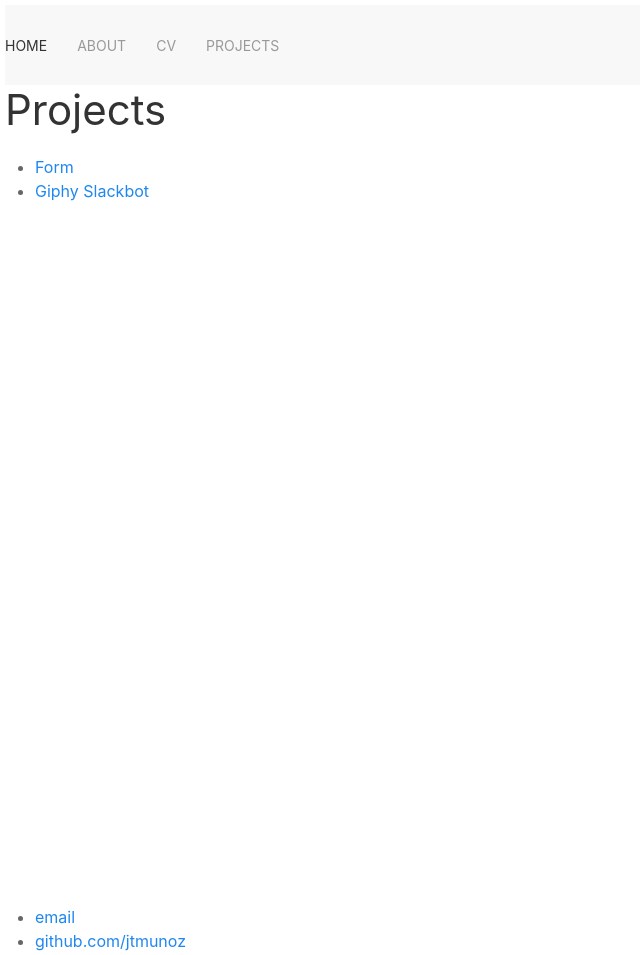
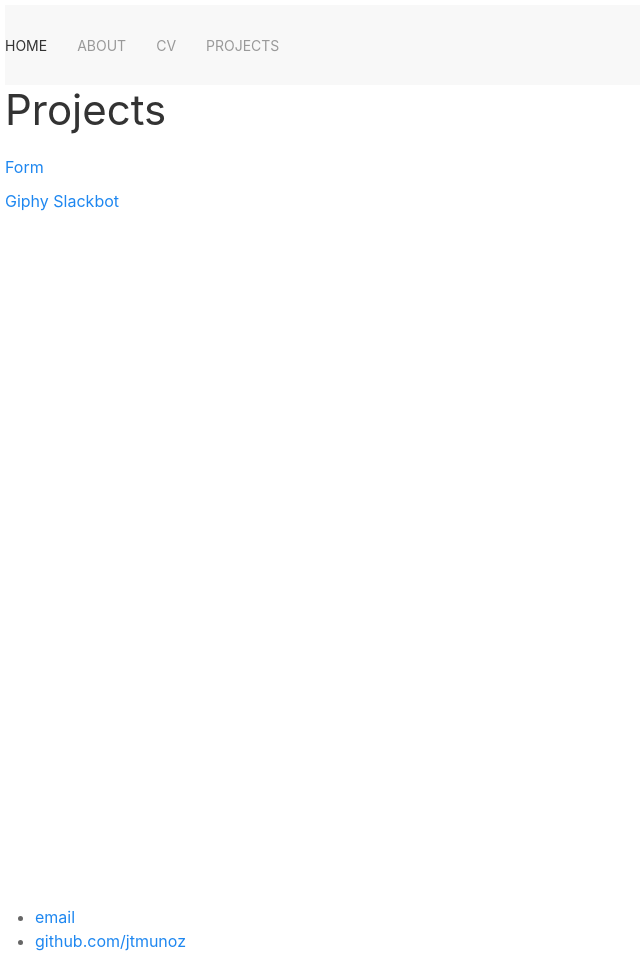
Before and after one commit to jtmunoz/jtmunoz.github.io, a Jekyll site: the page built from blog.html, in a window 1280 px wide. Shown: the whole page, without its empty margins (0-640 px from the left). Built offline with Jekyll 4.4.1, drawn with Linux system fonts in a browser that asks for light colours; nearby versions of some CDN libraries.

Commit message:
updates layout

```diff
--- a/blog.html
+++ b/blog.html
@@ -6,7 +6,7 @@ permalink: /projects/
 
 <h1>Projects</h1>
 
-<ul>
+<ul class="uk-list">
   {% for post in site.posts %}
     <li>
       <a href="{{ post.url }}">{{ post.title }}</a>
```
Also changed, not shown: _includes/header.html (+0 -8 lines).
